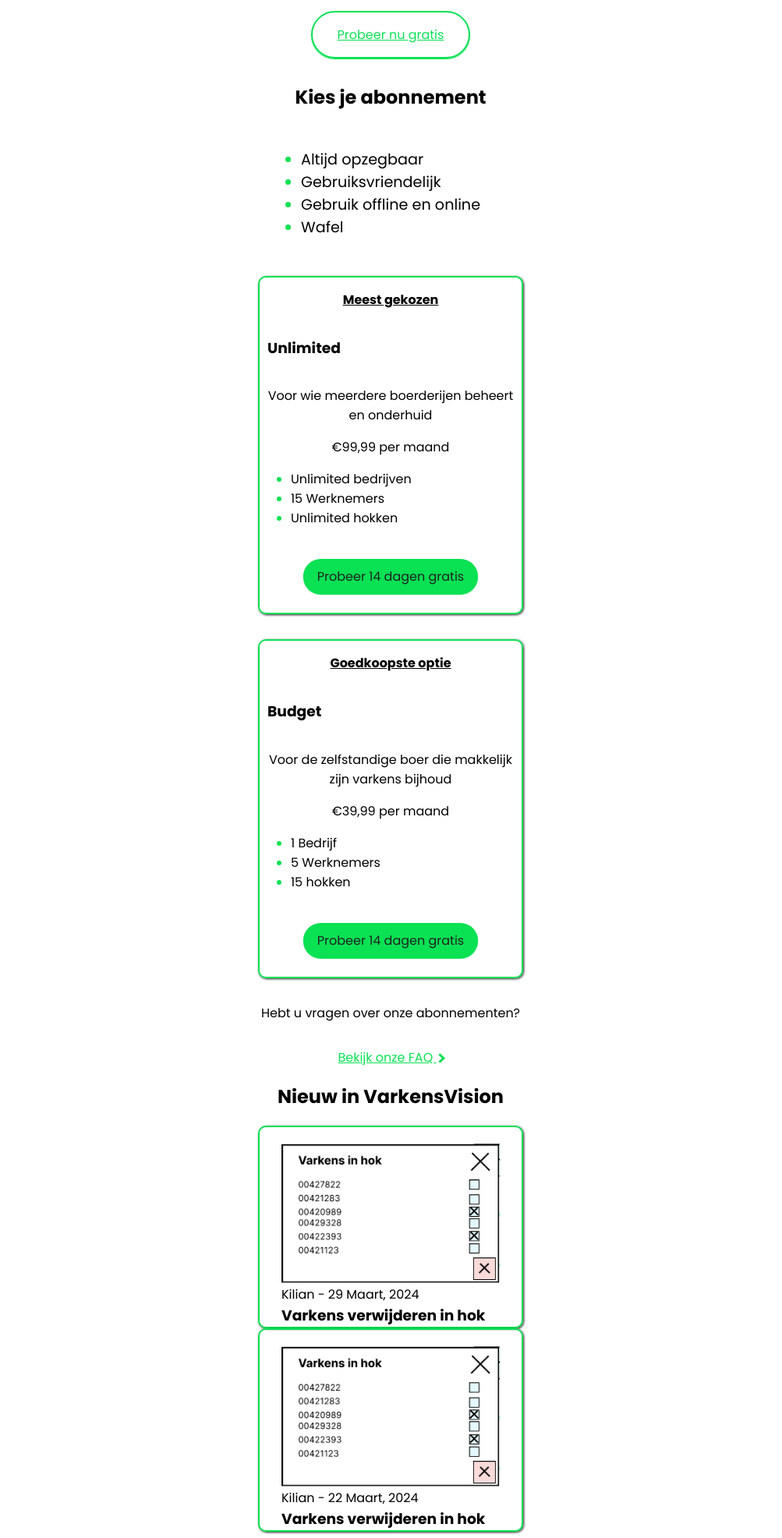
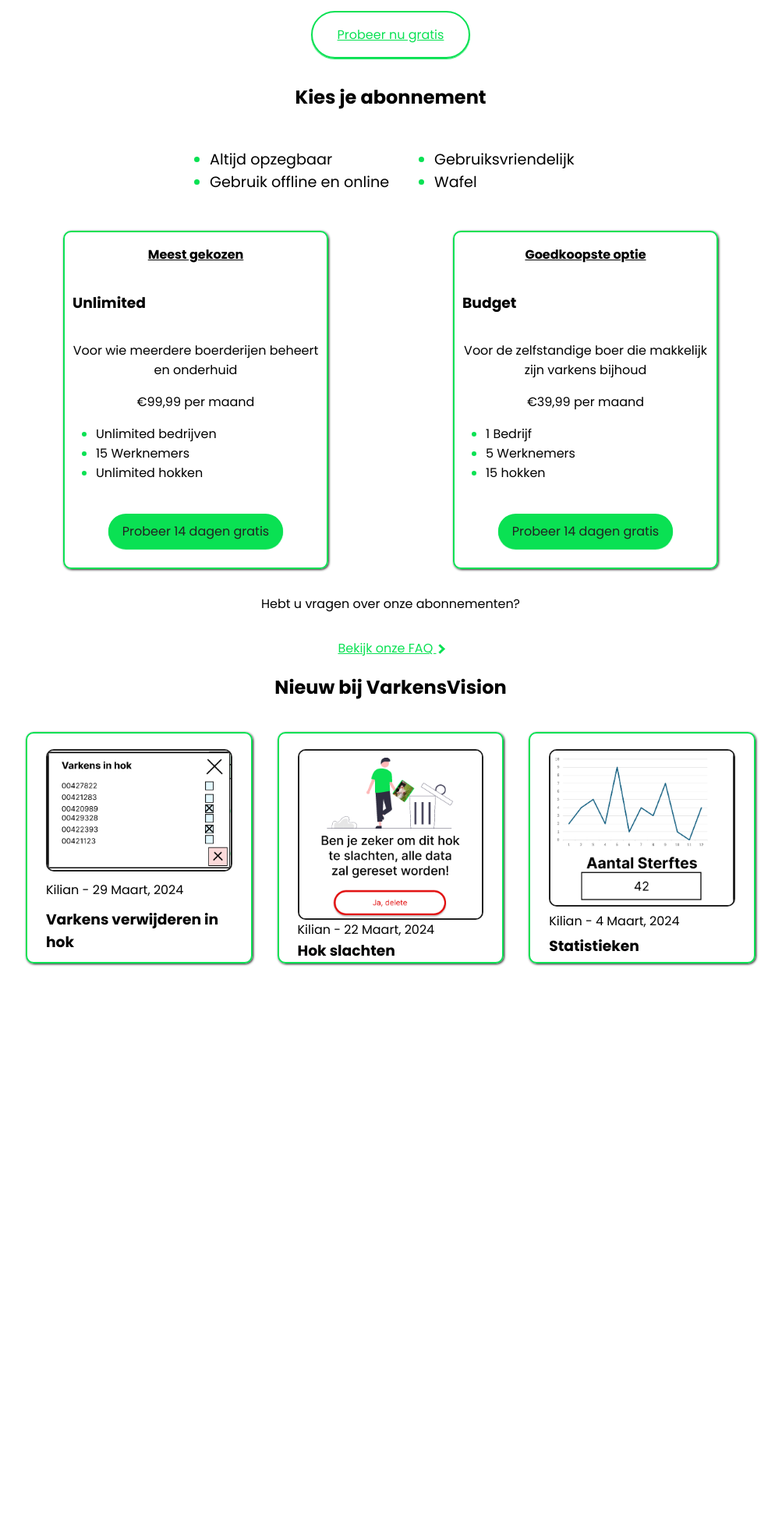
Before and after one commit to KobeHenkens/VarkensVision, a PHP site: page / in a window 1280 px wide. Shown: the part 265-2238 px from the top of the page at 78% size, without its empty margins (139-1142 px from the left). After the commit the page ends 1504 px from the top, so only its background shows below. Run offline with PHP 8.4, Linux system fonts and the light colour scheme.

Commit message:
responsive

```diff
--- a/css/home.css
+++ b/css/home.css
@@ -101,6 +101,9 @@ body {
     box-shadow: 0px 1px 1px var(--primary);
     text-decoration: none;
 }
+.pricing .card :hover{
+    box-shadow: 0px 0px 7px var(--secondary);
+}
 .pricing a{
     color: var(--primary);
 }
@@ -126,14 +129,47 @@ body {
     justify-self: center;
     border: 2px solid var(--primary);
     box-shadow: 1px 1px 3px var(--secondary);
+    margin-top: 20px;
   }
   .new_content .card img{
     grid-column: 2 / span 10;
     width: 100%;
     margin-top: 20px;
     justify-self: center;
+    border: 2px solid var(--secondary);
+    border-radius: 10px;
   }
   .new_content .card p, .new_content .card h3{
     grid-column: 2 / span 10;
     margin: 0;
 }
+.card:hover{
+    box-shadow: 0px 0px 10px var(--secondary);
+  }
+  @media (min-width: 50em){
+    .pricing{
+        max-width: 1000px;
+        width: 100%;
+        justify-self: center;
+    }
+    .pricing .voordelen li{
+        grid-column: span 6;
+    }
+    .pricing .voordelen{
+        column-gap: 3rem;
+        margin-left: 4rem;
+    }
+    .pricing .card{
+        grid-column: span 6;
+    }
+    .new_content{
+        max-width: 1000px;
+        width: 100%;
+        justify-self: center;
+        column-gap: 2rem;
+        padding: 0 2rem;
+    }
+    .new_content .card{
+        grid-column: span 4;
+    }
+  }
--- a/index.html
+++ b/index.html
@@ -83,16 +83,21 @@
                     <a href="./FAQ/index.html">Bekijk onze FAQ <span class="arrow"></span></a>
                 </section>
                 <section class="new_content grid">
-                    <h2>Nieuw in VarkensVision</h2>
+                    <h2>Nieuw bij VarkensVision</h2>
                     <div class="card grid">
                         <img src="./images/Schermafbeelding 2024-03-29 011002.png" alt="">
                         <p>Kilian - 29 Maart, 2024</p>
                         <h3>Varkens verwijderen in hok</h3>
                     </div>
                     <div class="card grid">
-                        <img src="./images/Schermafbeelding 2024-03-29 011002.png" alt="">
+                        <img src="./images/Schermafbeelding 2024-03-29 012617.png" alt="">
                         <p>Kilian - 22 Maart, 2024</p>
-                        <h3>Varkens verwijderen in hok</h3>
+                        <h3>Hok slachten</h3>
+                    </div>
+                    <div class="card grid">
+                        <img src="./images/Schermafbeelding 2024-03-29 012833.png" alt="">
+                        <p>Kilian - 4 Maart, 2024</p>
+                        <h3>Statistieken</h3>
                     </div>
                 </section>
             </main>
```
Also changed, not shown: images/Schermafbeelding 2024-03-29 012617.png (added), images/Schermafbeelding 2024-03-29 012833.png (added).
